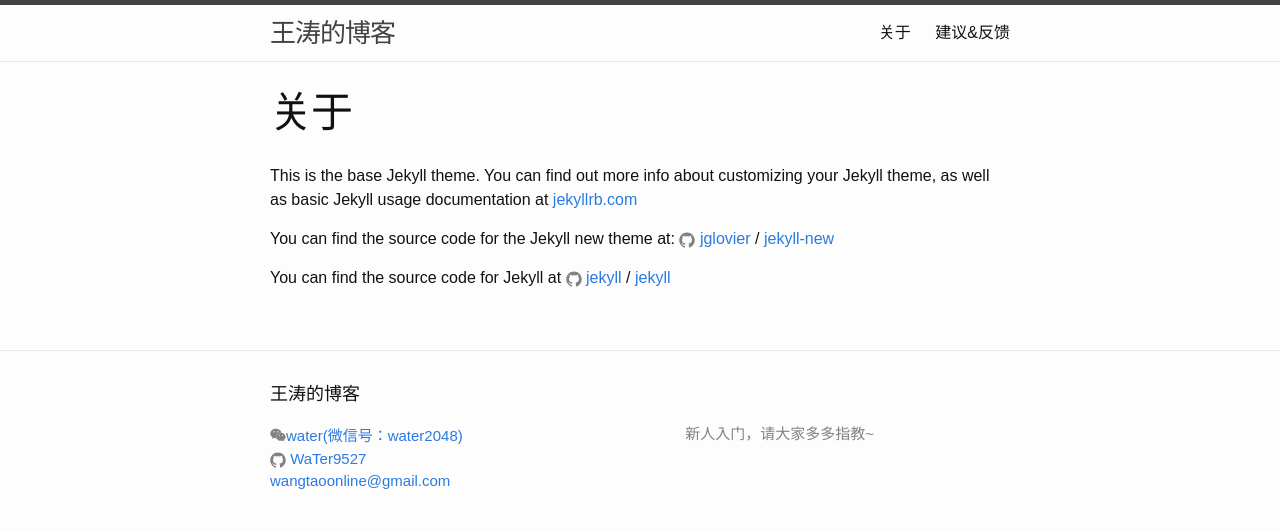
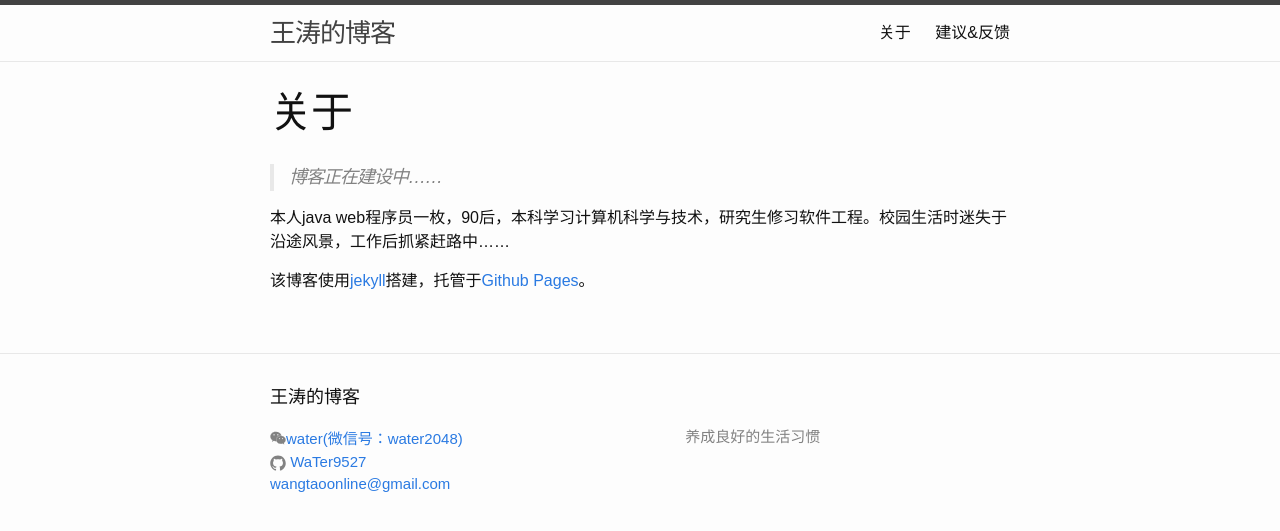
Before and after one commit to WaTer9527/WaTer9527.github.io, a Jekyll site: the page built from about.md, in a window 1280 px wide. Shown: the top 531 px of the page. Built offline with Jekyll 4.4.1, drawn with Linux system fonts in a browser that asks for light colours.

Commit message:
edit the about page

```diff
--- a/_config.yml
+++ b/_config.yml
@@ -9,7 +9,7 @@
 title: 王涛的博客
 email: wangtaoonline@gmail.com
 description: > # this means to ignore newlines until "baseurl:"
-  新人入门，请大家多多指教~
+  养成良好的生活习惯
 baseurl: "" # the subpath of your site, e.g. /blog
 url: "http://water9527.com" # the base hostname & protocol for your site
 twitter_username: ter9527
--- a/about.md
+++ b/about.md
@@ -4,12 +4,8 @@
 permalink: /about/
 ---
 
-This is the base Jekyll theme. You can find out more info about customizing your Jekyll theme, as well as basic Jekyll usage documentation at [jekyllrb.com](http://jekyllrb.com/)
+> 博客正在建设中......
 
-You can find the source code for the Jekyll new theme at:
-{% include icon-github.html username="jglovier" %} /
-[jekyll-new](https://github.com/jglovier/jekyll-new)
+本人java web程序员一枚，90后，本科学习计算机科学与技术，研究生修习软件工程。校园生活时迷失于沿途风景，工作后抓紧赶路中......
 
-You can find the source code for Jekyll at
-{% include icon-github.html username="jekyll" %} /
-[jekyll](https://github.com/jekyll/jekyll)
+该博客使用[jekyll](https://github.com/jekyll/jekyll)搭建，托管于[Github Pages](https://pages.github.com/)。
```
